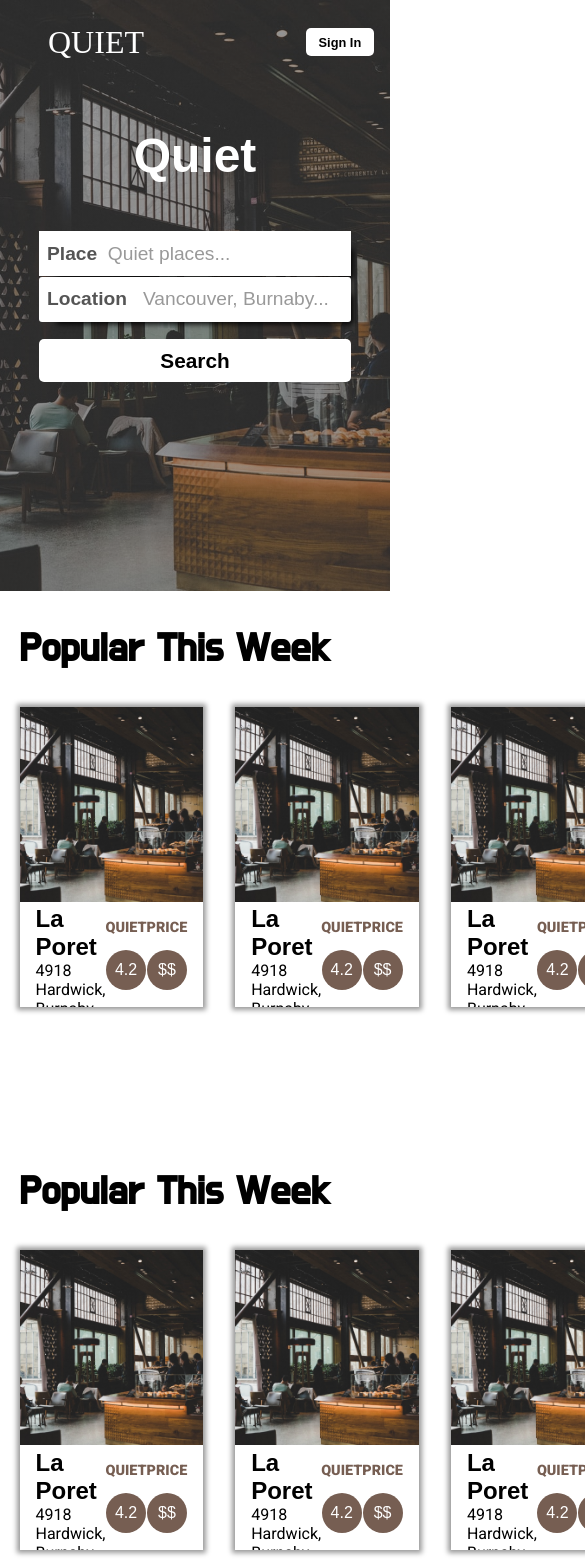
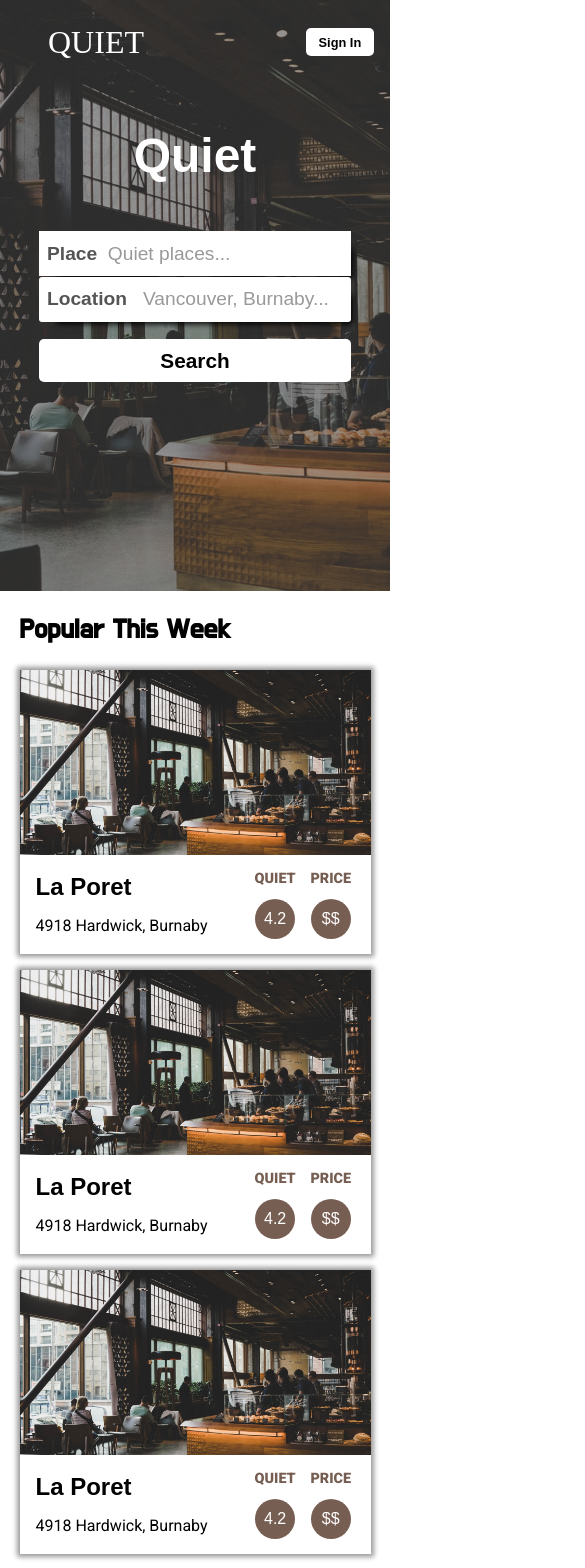
Before and after one commit to jayhan1109/Quiet, a React (Create React App) app in the folder client/: page / in a window 390 px wide. Shown: the top 1568 px of the page, 585 px wide, since content can reach past the window. Built offline with nearby package versions, Linux system fonts and the light colour scheme; a web font is replaced by a local one.

Commit message:
Media Query - Landing (Card, Category)

```diff
--- a/client/src/components/landing/Card.module.scss
+++ b/client/src/components/landing/Card.module.scss
@@ -57,11 +57,15 @@
         flex-direction: column;
         justify-content: space-evenly;
         align-items: center;
+
+        &:nth-child(1) {
+          margin-right: 0.5rem;
+          margin-left: 0.2rem;
+        }
       }
 
       .rateName {
         margin: 0;
-        font-size: 0.7rem;
         color: $brown-color;
         font-weight: 900;
         font-size: 0.9rem;
@@ -74,3 +78,17 @@
     }
   }
 }
+
+@include tablet {
+  .card {
+    &:nth-child(3) {
+      display: none;
+    }
+  }
+}
+
+@include mobile {
+  .card {
+    margin-bottom: 1rem;
+  }
+}
--- a/client/src/components/landing/Category.module.scss
+++ b/client/src/components/landing/Category.module.scss
@@ -17,3 +17,30 @@
     height: 300px;
   }
 }
+
+@include tablet {
+  .category {
+    .title {
+      font-size: 2rem;
+    }
+
+    .cardContainer {
+      grid-template-columns: repeat(2, 1fr);
+    }
+  }
+}
+
+@include mobile {
+  .category {
+    margin-bottom: 5rem;
+
+    .title {
+      font-size: 1.7rem;
+    }
+
+    .cardContainer {
+      height: 900px;
+      grid-template-columns: repeat(1, 2fr);
+    }
+  }
+}
```
